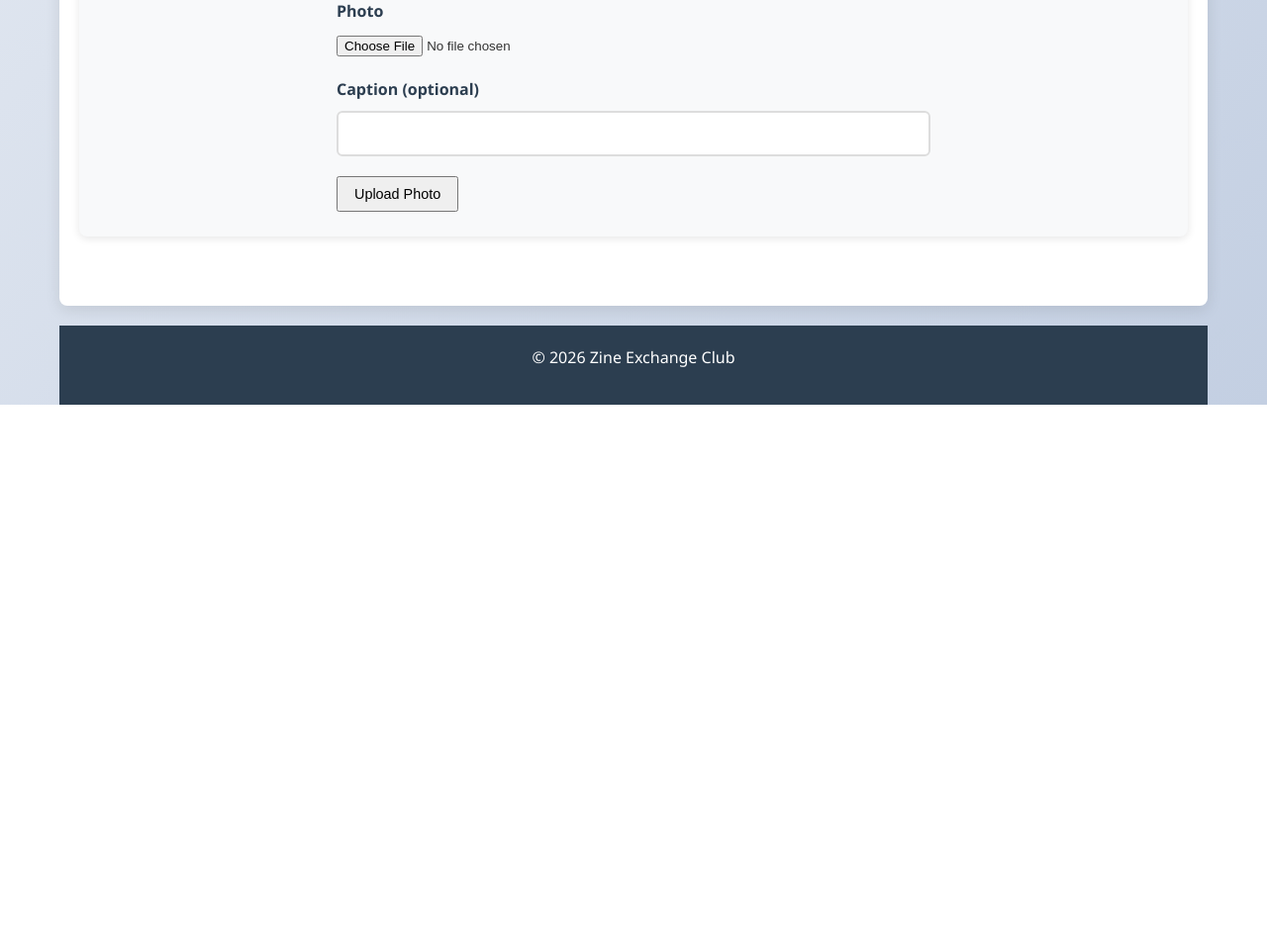
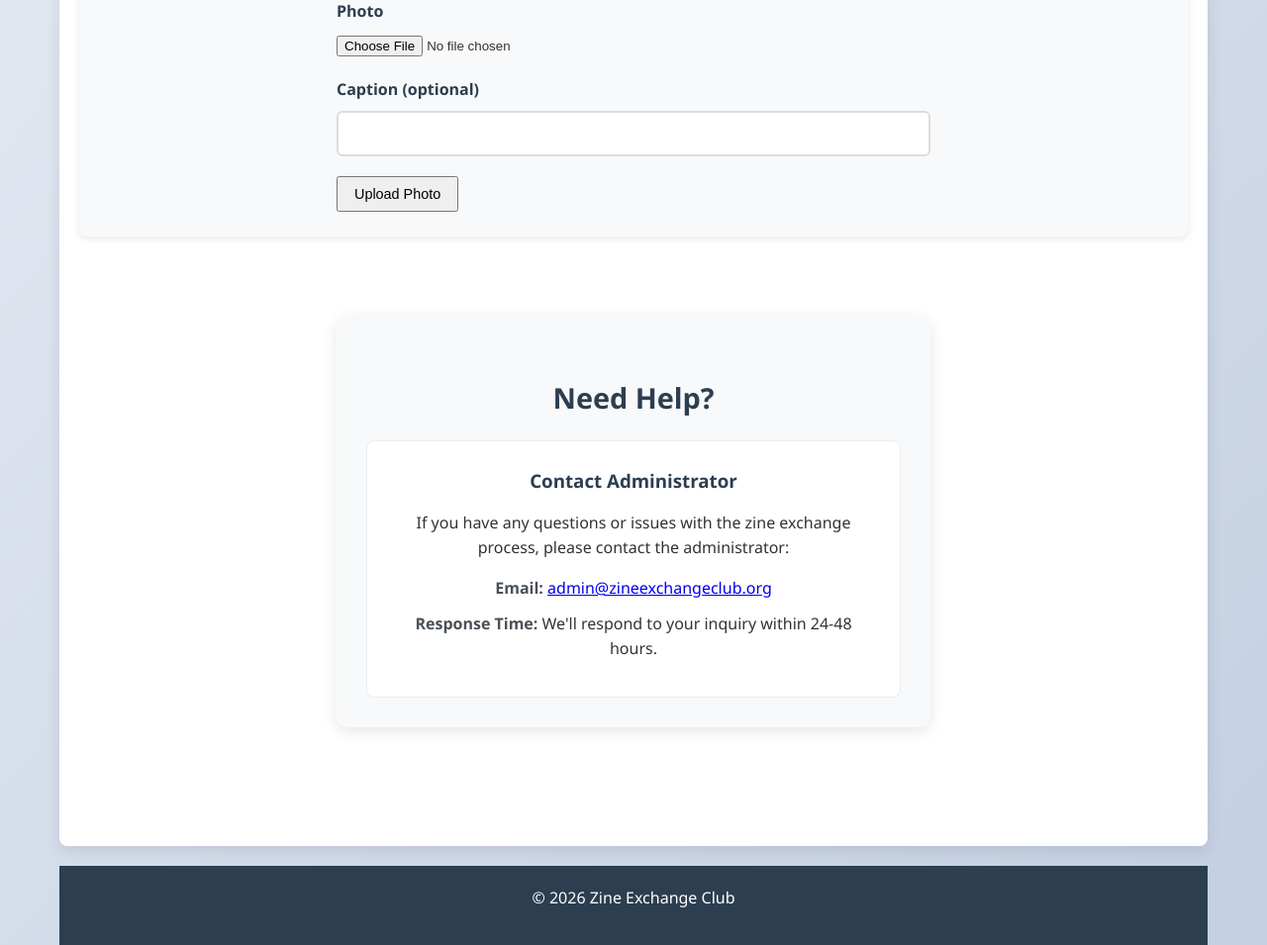
Before and after one commit to cedric-r/zineexchangeclub.org, a PHP site: page /process.php in a window 1280 px wide. Shown: the part 1478-2433 px from the top of the page at 99% size. Before the commit the page ends 1887 px from the top, so only its background shows below. Run offline with PHP 8.4, Linux system fonts and the light colour scheme; the visitor is signed in with stand-in values (Sample User, id 1); tables that the repository leaves empty hold one stand-in row (values such as "Sample post").

Commit message:
Added help box, fixed bugs

```diff
--- a/css/style.css
+++ b/css/style.css
@@ -27,6 +27,51 @@ header {
     box-shadow: 0 2px 10px rgba(0,0,0,0.1);
     text-align: center;
     position: relative;
+}
+
+/* Contact Section */
+.contact-section {
+    background: white;
+    padding: 40px 0;
+    margin: 40px 0;
+}
+
+.contact-card {
+    max-width: 600px;
+    margin: 0 auto;
+    padding: 30px;
+    background: #f8f9fa;
+    border-radius: 10px;
+    box-shadow: 0 4px 15px rgba(0,0,0,0.1);
+    text-align: center;
+}
+
+.contact-box {
+    background: white;
+    padding: 25px;
+    border-radius: 8px;
+    border: 1px solid #e9ecef;
+    margin-top: 20px;
+}
+
+.contact-section h2 {
+    color: #2c3e50 !important;
+    margin-bottom: 20px !important;
+    text-align: center !important;
+}
+
+.contact-section h3 {
+    color: #2c3e50 !important;
+    margin-bottom: 15px !important;
+}
+
+.contact-details p {
+    margin: 10px 0;
+    line-height: 1.6;
+}
+
+.contact-details strong {
+    color: #495057;
 }
 
 .logo {
--- a/includes/email.php
+++ b/includes/email.php
@@ -107,8 +107,8 @@ function getRegistrationEmail($name, $confirmationToken) {
     </head>
     <body>
         <div class='container'>
-            <h2>Welcome to Zine Exchange Club, $name!</h2>
-            <p>Thank you for registering with the Zine Exchange Club. We're excited to have you join our community of zine creators and enthusiasts.</p>
+            <h2>Welcome to " . SITE_TITLE . ", $name!</h2>
+            <p>Thank you for registering with the " . SITE_TITLE . ". We're excited to have you join our community of zine creators and enthusiasts.</p>
 
             <h3>How it works:</h3>
             <ol>
@@ -128,7 +128,7 @@ function getRegistrationEmail($name, $confirmationToken) {
             <p>Once you've confirmed your email, you'll be able to participate in upcoming exchange cycles.</p>
 
             <p>Happy zine making!</p>
-            <p>The Zine Exchange Club Team</p>
+            <p>The " . SITE_TITLE . " Team</p>
         </div>
     </body>
     </html>
@@ -165,7 +165,7 @@ function getCycleInvitationEmail($name, $cycleName, $confirmationToken) {
             <p>If you don't want to participate in this cycle, simply ignore this email. Your account will remain active for future cycles.</p>
 
             <p>Happy zine exchanging!</p>
-            <p>The Zine Exchange Club Team</p>
+            <p>The " . SITE_TITLE . " Team</p>
         </div>
     </body>
     </html>
@@ -216,7 +216,7 @@ function getPairingEmail($name, $partnerName, $partnerAddress, $confirmationToke
             <p>$confirmUrl</p>
 
             <p>Happy zine exchanging!</p>
-            <p>The Zine Exchange Club Team</p>
+            <p>The " . SITE_TITLE . " Team</p>
         </div>
     </body>
     </html>
@@ -247,7 +247,7 @@ function getZinePostedEmail($name) {
             </ol>
 
             <p>Enjoy your new zine!</p>
-            <p>The Zine Exchange Club Team</p>
+            <p>The " . SITE_TITLE . " Team</p>
         </div>
     </body>
     </html>
@@ -278,7 +278,7 @@ function getReminderEmail($name, $reminderType) {
 
             <p>If you have any questions or issues, please don't hesitate to contact us.</p>
 
-            <p>The Zine Exchange Club Team</p>
+            <p>The " . SITE_TITLE . " Team</p>
         </div>
     </body>
     </html>
@@ -314,7 +314,7 @@ function getPasswordResetEmail($name, $token) {
 
             <p>For security reasons, please don't share this link with anyone.</p>
 
-            <p>The Zine Exchange Club Team</p>
+            <p>The " . SITE_TITLE . " Team</p>
         </div>
     </body>
     </html>
@@ -351,11 +351,11 @@ function getParticipationReminderEmail($name, $cycleName) {
 
                 <p>This is a friendly reminder that you haven't yet confirmed your participation in the <strong>$cycleName</strong> exchange cycle.</p>
 
-                <p>If you'd like to participate in this cycle and exchange zines with fellow creators, please confirm your participation by clicking the button below:</p>
+                <p>If you'd like to participate in this cycle and exchange zines with fellow creators, Please confirm Your participation by clicking the button below:</p>
 
                 <a href='$confirmUrl' class='button'>Confirm My Participation</a>
 
-                <p>If you don't wish to participate in this cycle, no action is needed. You simply won't be included in the pairing.</p>
+                <p>If you don't wish to participate in this cycle, No action is needed. You simply won't be included in the pairing.</p>
 
                 <p><strong>Important:</strong> Participation confirmation is required to be paired with another participant for the exchange.</p>
 
@@ -363,13 +363,67 @@ function getParticipationReminderEmail($name, $cycleName) {
 
                 <p>Happy zine making!</p>
 
-                <p>The Zine Exchange Club Team</p>
+                <p>The " . SITE_TITLE . " Team</p>
             </div>
             <div class='footer'>
-                <p>This email was sent to you because you're registered for the Zine Exchange Club.</p>
+                <p>This email was sent to you because you're registered for the " . SITE_TITLE . ".</p>
             </div>
         </div>
     </body>
     </html>
     ";
 }
+
+function getAnnouncementEmail($name, $announcementTitle, $announcementContent) {
+    $announcementsUrl = SITE_URL . '/announcements.php';
+    $announcementContent = nl2br(htmlspecialchars($announcementContent));
+
+    return "
+    <!DOCTYPE html>
+    <html>
+    <head>
+        <meta charset='UTF-8'>
+        <meta name='viewport' content='width=device-width, initial-scale=1.0'>
+        <title>New Announcement</title>
+        <style>
+            body { font-family: Arial, sans-serif; line-height: 1.6; color: #333; }
+            .container { max-width: 600px; margin: 0 auto; padding: 20px; }
+            .header { background: #2c3e50; color: white; padding: 20px; text-align: center; }
+            .content { padding: 20px; background: #f8f9fa; }
+            .button { display: inline-block; padding: 12px 30px; background: #3498db; color: white; text-decoration: none; border-radius: 6px; margin: 20px 0; }
+            .button:hover { background: #2980b9; }
+            .footer { text-align: center; padding: 20px; color: #7f8c8d; font-size: 0.9em; }
+        </style>
+    </head>
+    <body>
+        <div class='container'>
+            <div class='header'>
+                <h1>New Announcement</h1>
+            </div>
+            <div class='content'>
+                <h2>Hello $name!</h2>
+
+                <p>A new announcement has been posted to the " . SITE_TITLE . ":</p>
+
+                <div style='background: #e9ecef; padding: 15px; border-radius: 5px; margin: 20px 0;'>
+                    <h3 style='margin: 0 0 10px 0; color: #2c3e50;'>$announcementTitle</h3>
+                </div>
+
+                <div style='background: white; padding: 15px; border-radius: 5px; margin: 0 0 20px 0;'>
+                    <p style='margin: 0;'>$announcementContent</p>
+                </div>
+
+                <p>You can view this and all other announcements by clicking the button below:</p>
+
+                <a href='$announcementsUrl' class='button'>View All Announcements</a>
+
+                <p>This notification was sent to all registered members of the " . SITE_TITLE . ".</p>
+            </div>
+            <div class='footer'>
+                <p>This email was sent to you because you're registered for the " . SITE_TITLE . ".</p>
+            </div>
+        </div>
+    </body>
+    </html>
+    ";
+}
--- a/process.php
+++ b/process.php
@@ -261,6 +261,23 @@ $unseenAnnouncementCount = getUnseenAnnouncementCount($db, $userId);
                         </div>
                     <?php endforeach; ?>
                 </section>
+        <!-- Contact Administrator Section -->
+        <section class="contact-section">
+            <div class="container">
+                <div class="contact-card">
+                    <h2>Need Help?</h2>
+                    <div class="contact-box">
+                        <h3>Contact Administrator</h3>
+                        <p>If you have any questions or issues with the zine exchange process, please contact the administrator:</p>
+                        <div class="contact-details">
+                            <p><strong>Email:</strong> <a href="mailto:<?php echo htmlspecialchars(ADMIN_EMAIL); ?>"><?php echo htmlspecialchars(ADMIN_EMAIL); ?></a></p>
+                            <p><strong>Response Time:</strong> We'll respond to your inquiry within 24-48 hours.</p>
+                        </div>
+                    </div>
+                </div>
+            </div>
+        </section>
+
             <?php endif; ?>
         </main>
 
--- a/schema.sql
+++ b/schema.sql
@@ -89,8 +89,12 @@ CREATE TABLE announcements (
     created_at TIMESTAMP DEFAULT CURRENT_TIMESTAMP,
     updated_at TIMESTAMP DEFAULT CURRENT_TIMESTAMP ON UPDATE CURRENT_TIMESTAMP,
     created_by INT NOT NULL,
+    email_sent TINYINT(1) DEFAULT 0,
     FOREIGN KEY (created_by) REFERENCES users(id) ON DELETE CASCADE
 );
+
+CREATE INDEX idx_announcements_created ON announcements(created_at DESC);
+CREATE INDEX idx_announcements_email_sent ON announcements(email_sent);
 
 CREATE INDEX idx_announcements_created ON announcements(created_at DESC);
 
```
Also changed, not shown: admin/index.php (+80 -97 lines), announcements.php (+88 -8 lines), migration_add_announcement_sent_tracking.sql (added, +16 -0 lines), README.md.
